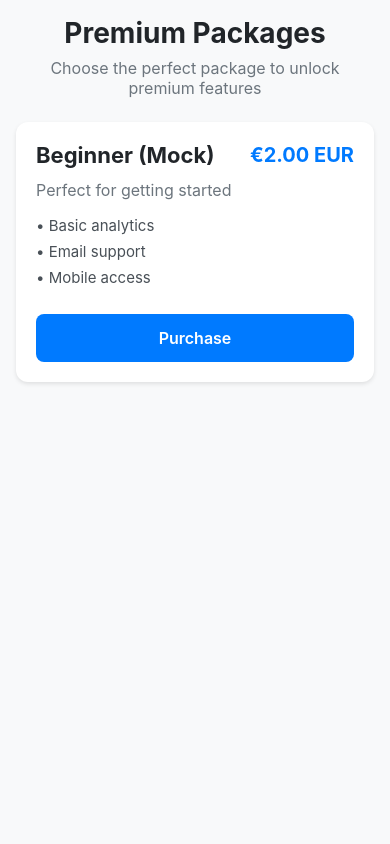
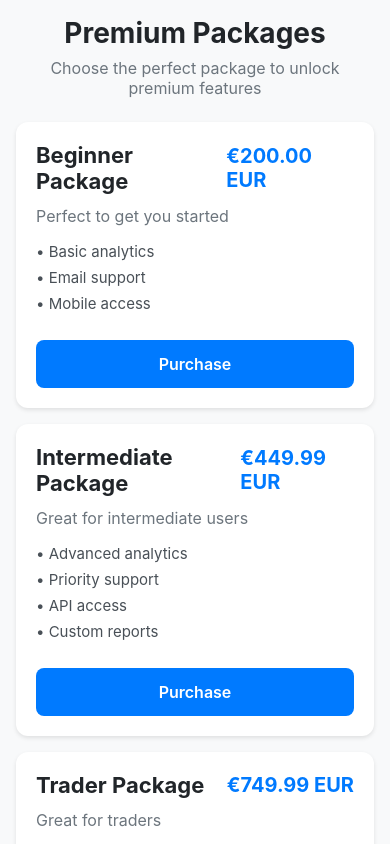
Before and after one commit to tnstoyanov/AppleInAppPurchaseApp, a React Native app: screen / in a window 390 px wide. Built offline with nearby package versions, Linux system fonts and the light colour scheme.

Commit message:
Refactor Premium Packages to include all product offerings and update descriptions for clarity

```diff
--- a/src/components/PremiumPackages.tsx
+++ b/src/components/PremiumPackages.tsx
@@ -28,37 +28,36 @@ interface PremiumPackage extends Product {
 
 const PREMIUM_PRODUCT_IDS = [
   'com.tiebreak.appleiapapp.beginner',
-  // Testing with just one product first to isolate sandbox issues
-  // 'com.tiebreak.appleiapapp.intermediate',
-  // 'com.tiebreak.appleiapapp.trader',
-  // 'com.tiebreak.appleiapapp.elite',
-  // 'com.tiebreak.appleiapapp.expert',
+  'com.tiebreak.appleiapapp.intermediate',
+  'com.tiebreak.appleiapapp.trader',
+  'com.tiebreak.appleiapapp.elite',
+  'com.tiebreak.appleiapapp.expert',
 ];
 
 const PACKAGE_INFO = {
   'com.tiebreak.appleiapapp.beginner': {
-    title: 'Beginner',
-    description: 'Perfect for getting started',
+    title: 'Beginner Package',
+    description: 'Perfect to get you started',
     features: ['Basic analytics', 'Email support', 'Mobile access'],
   },
   'com.tiebreak.appleiapapp.intermediate': {
-    title: 'Intermediate',
-    description: 'Enhanced features for growing users',
+    title: 'Intermediate Package',
+    description: 'Great for intermediate users',
     features: ['Advanced analytics', 'Priority support', 'API access', 'Custom reports'],
   },
   'com.tiebreak.appleiapapp.trader': {
-    title: 'Trader',
-    description: 'Professional tools for active traders',
+    title: 'Trader Package',
+    description: 'Great for traders',
     features: ['Real-time data', 'Advanced charts', 'Trading signals', 'Portfolio management'],
   },
   'com.tiebreak.appleiapapp.elite': {
-    title: 'Elite',
-    description: 'Premium experience for serious investors',
+    title: 'Elite Package',
+    description: 'Great for advanced users',
     features: ['Exclusive insights', 'Personal advisor', 'Premium alerts', 'Advanced tools'],
   },
   'com.tiebreak.appleiapapp.expert': {
-    title: 'Expert',
-    description: 'Ultimate package for professionals',
+    title: 'Expert Package',
+    description: 'Great for expert users',
     features: ['All Elite features', 'White-label options', 'API integration', 'Custom development'],
   },
 };
@@ -74,19 +73,61 @@ export const PremiumPackages: React.FC = () => {
   const userAppAccountToken = 'apptoken-user-12345-uuid-v4'; // UUID for this user
 
   useEffect(() => {
-    // For mock/test mode, always show the mock product
-    setProducts([
+    // For mock/test mode, show all products from StoreKit configuration
+    const mockProducts: PremiumPackage[] = [
       {
         productId: 'com.tiebreak.appleiapapp.beginner',
-        title: 'Beginner (Mock)',
-        price: '2.00',
-        localizedPrice: '€2.00',
+        title: 'Beginner Package',
+        price: '200.00',
+        localizedPrice: '€200.00',
         currency: 'EUR',
-        description: 'Perfect for getting started',
+        description: 'Perfect to get you started',
         features: ['Basic analytics', 'Email support', 'Mobile access'],
-        type: 'inapp', // Added to satisfy Product interface
+        type: 'inapp',
       },
-    ]);
+      {
+        productId: 'com.tiebreak.appleiapapp.intermediate',
+        title: 'Intermediate Package',
+        price: '449.99',
+        localizedPrice: '€449.99',
+        currency: 'EUR',
+        description: 'Great for intermediate users',
+        features: ['Advanced analytics', 'Priority support', 'API access', 'Custom reports'],
+        type: 'inapp',
+      },
+      {
+        productId: 'com.tiebreak.appleiapapp.trader',
+        title: 'Trader Package',
+        price: '749.99',
+        localizedPrice: '€749.99',
+        currency: 'EUR',
+        description: 'Great for traders',
+        features: ['Real-time data', 'Advanced charts', 'Trading signals', 'Portfolio management'],
+        type: 'inapp',
+      },
+      {
+        productId: 'com.tiebreak.appleiapapp.elite',
+        title: 'Elite Package',
+        price: '1000.00',
+        localizedPrice: '€1000.00',
+        currency: 'EUR',
+        description: 'Great for advanced users',
+        features: ['Exclusive insights', 'Personal advisor', 'Premium alerts', 'Advanced tools'],
+        type: 'inapp',
+      },
+      {
+        productId: 'com.tiebreak.appleiapapp.expert',
+        title: 'Expert Package',
+        price: '1199.99',
+        localizedPrice: '€1199.99',
+        currency: 'EUR',
+        description: 'Great for expert users',
+        features: ['All Elite features', 'White-label options', 'API integration', 'Custom development'],
+        type: 'inapp',
+      },
+    ];
+
+    setProducts(mockProducts);
     setLoading(false);
     // Comment out real IAP init for mock mode
     // initializeIAP();
```
